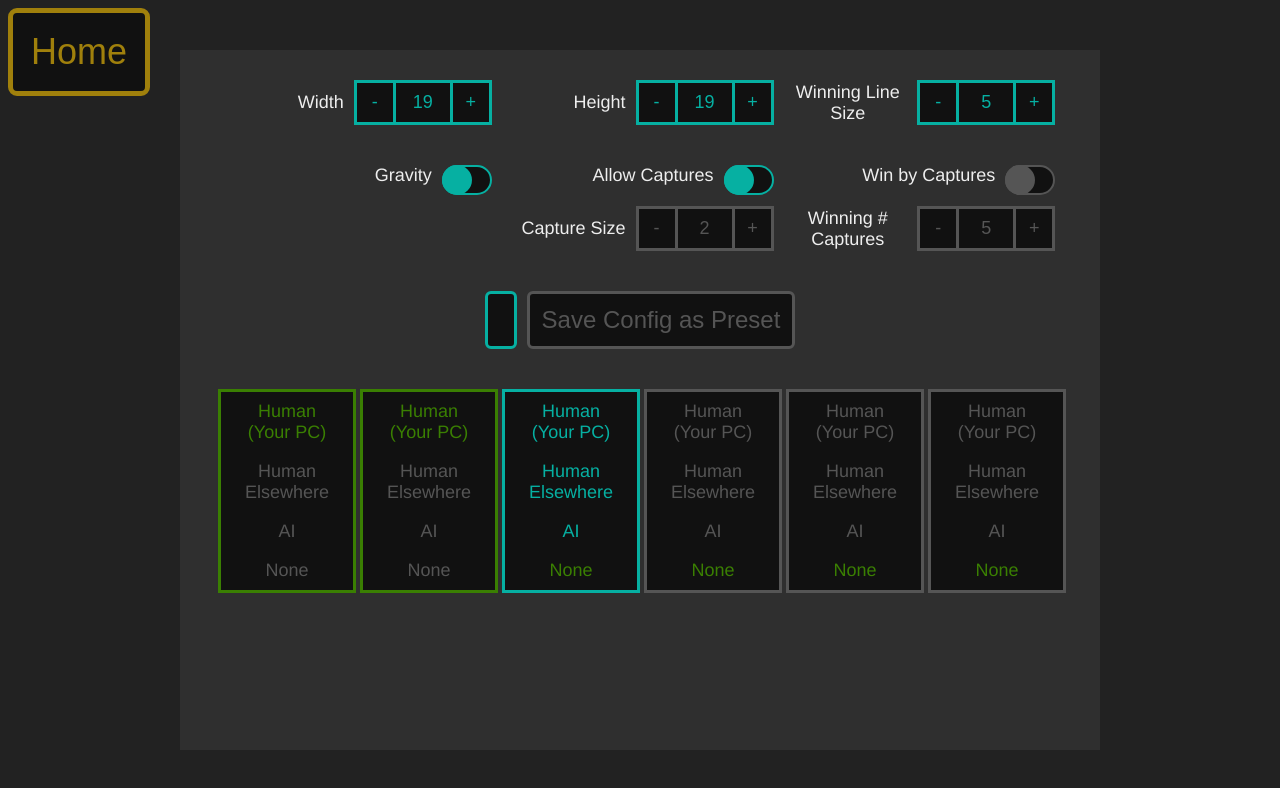
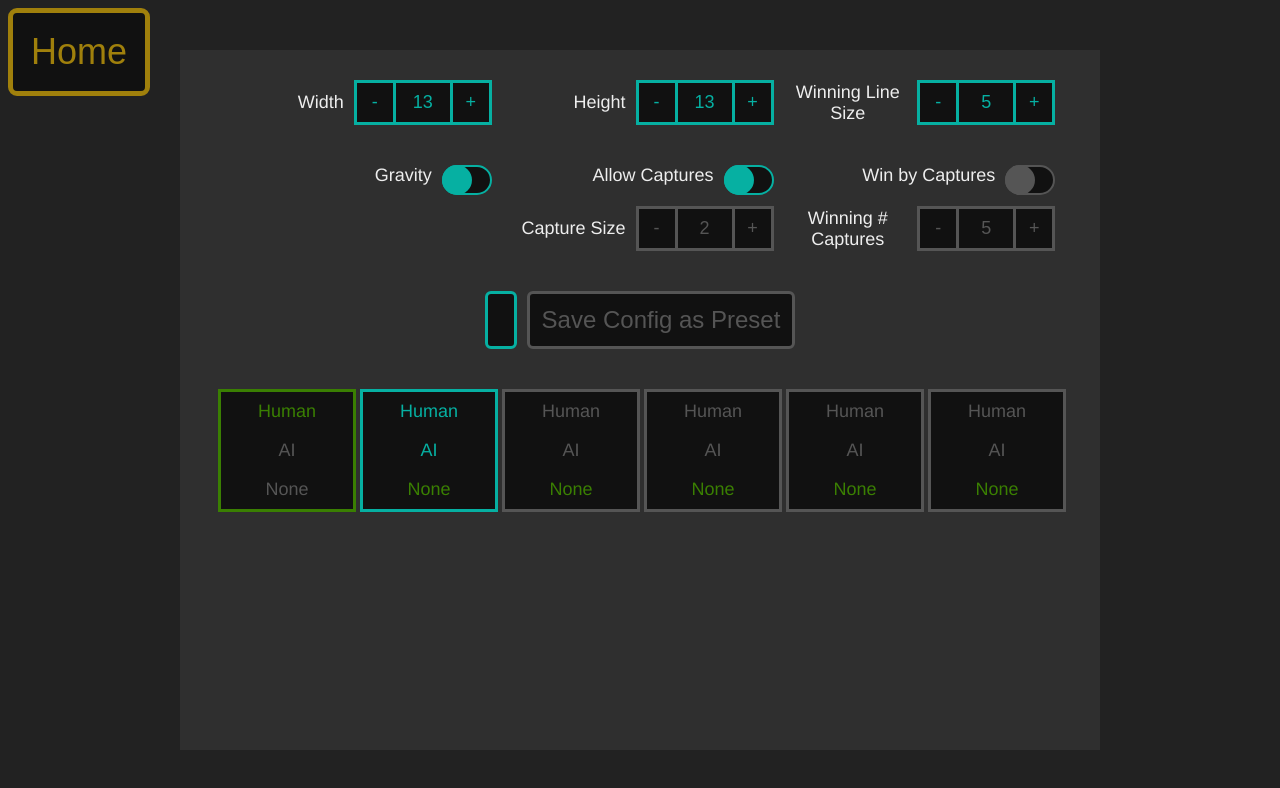
Before and after one commit to JustusHibshman/line-games, an Angular app in the folder client/: page /host in a window 1280 px wide. Shown: the top 788 px of the page. Built offline with nearby package versions, Linux system fonts and the light colour scheme.

Commit message:
Moved player types to enum and shifted to only three player types -- machine use will be set when joining game

```diff
--- a/client/src/app/components/player-type-selector/player-type-selector.component.html
+++ b/client/src/app/components/player-type-selector/player-type-selector.component.html
@@ -1,22 +1,20 @@
-<div class="{{ borderClass() }}">
+<div [class]="borderClass()">
     <div>
-        <input type="radio" id="localHuman {{ formID() }}"   [name]="formID()"
-            (change)="setValue(0)" [checked]="choice() == 0" [disabled]="disable()" >
-        <label for="localHuman {{ formID() }}" class="{{ lhc() }}" >Human<br/>(Your PC)</label>
+        <input type="radio" id="human {{ formID() }}" [name]="formID()"
+            (change)="setValue(PlayerTypes.Human)" [checked]="choice() == PlayerTypes.Human"
+            [disabled]="disable()" >
+        <label for="human {{ formID() }}" [class]="hc()" >Human</label>
     </div>
     <div>
-        <input type="radio" id="distantHuman {{ formID() }}" [name]="formID()"
-            (change)="setValue(1)" [checked]="choice() == 1" [disabled]="disable()" >
-        <label for="distantHuman {{ formID() }}" class="{{ dhc() }}" >Human Elsewhere</label>
+        <input type="radio" id="ai {{ formID() }}"    [name]="formID()"
+            (change)="setValue(PlayerTypes.AI)"    [checked]="choice() == PlayerTypes.AI"
+            [disabled]="disable()" >
+        <label for="ai {{ formID() }}" [class]="aic()" >AI</label>
     </div>
     <div>
-        <input type="radio" id="ai {{ formID() }}"           [name]="formID()"
-            (change)="setValue(2)" [checked]="choice() == 2" [disabled]="disable()" >
-        <label for="ai {{ formID() }}" class="{{ aic() }}" >AI</label>
-    </div>
-    <div>
-        <input type="radio" id="none {{ formID() }}"         [name]="formID()"
-            (change)="setValue(3)" [checked]="choice() == 3" [disabled]="disable()" >
-        <label for="none {{ formID() }}" class="{{ nc() }}" >None</label>
+        <input type="radio" id="none {{ formID() }}"  [name]="formID()"
+            (change)="setValue(PlayerTypes.None)"  [checked]="choice() == PlayerTypes.None"
+            [disabled]="disable()" >
+        <label for="none {{ formID() }}" [class]="nc()" >None</label>
     </div>
 </div>
--- a/client/src/app/components/player-type-selector/player-type-selector.component.ts
+++ b/client/src/app/components/player-type-selector/player-type-selector.component.ts
@@ -1,4 +1,5 @@
 import { Component, computed, input, model } from '@angular/core';
+import { PlayerType } from '@local-types/player-type.type';
 
 @Component({
   selector: 'app-player-type-selector',
@@ -8,20 +9,23 @@ import { Component, computed, input, model } from '@angular/core';
 })
 export class PlayerTypeSelectorComponent {
 
-    choice  = model<number>();
+    public PlayerTypes = PlayerType;
+
+    choice  = model.required<PlayerType>();
     disable = input<boolean>(false);
     formID  = input.required<string>();
 
     colorClasses = ["blueC", "grayC", "greenC", "greenC"];
-    lhc = computed(() => this.colorClasses[(+ (this.choice() == 0)) * 2 + (+ this.disable())]);
-    dhc = computed(() => this.colorClasses[(+ (this.choice() == 1)) * 2 + (+ this.disable())]);
-    aic = computed(() => this.colorClasses[(+ (this.choice() == 2)) * 2 + (+ this.disable())]);
-    nc  = computed(() => this.colorClasses[(+ (this.choice() == 3)) * 2 + (+ this.disable())]);
-    borderClass =
-          computed(() => this.colorClasses[(+ (this.choice() != 3)) * 2 + (+ this.disable())]);
+    hc  = computed(() => this.colorClasses[
+            (+ (this.choice() == PlayerType.Human)) * 2 + (+ this.disable())]);
+    aic = computed(() => this.colorClasses[
+            (+ (this.choice() == PlayerType.AI)) * 2    + (+ this.disable())]);
+    nc  = computed(() => this.colorClasses[
+            (+ (this.choice() == PlayerType.None)) * 2  + (+ this.disable())]);
+    borderClass = computed(() => this.colorClasses[
+            (+ (this.choice() != PlayerType.None)) * 2  + (+ this.disable())]);
 
-    setValue(n: number): void {
-        console.log(this.lhc);
-        this.choice.set(n);
+    setValue(t: PlayerType): void {
+        this.choice.set(t);
     }
 }
--- a/client/src/app/host/host.component.ts
+++ b/client/src/app/host/host.component.ts
@@ -5,6 +5,8 @@ import { NavButtonComponent } from '@local-components/nav-button/nav-button.comp
 import { PlayerTypeSelectorComponent } from '@local-components/player-type-selector/player-type-selector.component';
 import { TextBoxComponent } from '@local-components/text-box/text-box.component';
 import { ToggleSwitchComponent } from '@local-components/toggle-switch/toggle-switch.component';
+
+import { PlayerType } from '@local-types/player-type.type';
 
 @Component({
   selector: 'app-host',
@@ -14,8 +16,9 @@ import { ToggleSwitchComponent } from '@local-components/toggle-switch/toggle-sw
   styleUrl: './host.component.scss'
 })
 export class HostComponent {
-    width    = signal<number>(19);
-    height   = signal<number>(19);
+
+    width    = signal<number>(13);
+    height   = signal<number>(13);
     lineSize: number = 5;
     boardMin = computed(() => Math.min(this.width(), this.height()));
 
@@ -28,13 +31,19 @@ export class HostComponent {
 
     configName = signal<string>("");
 
-    playerTypes = [signal<number>(0), signal<number>(0), signal<number>(3),
-                   signal<number>(3), signal<number>(3), signal<number>(3)];
-    ptDisabled  = [signal<boolean>(true), signal<boolean>(true),
-                   computed(() => this.playerTypes[1]() == 3 || this.playerTypes[3]() != 3),
-                   computed(() => this.playerTypes[2]() == 3 || this.playerTypes[4]() != 3),
-                   computed(() => this.playerTypes[3]() == 3 || this.playerTypes[5]() != 3),
-                   computed(() => this.playerTypes[4]() == 3)]
+    playerTypes = [signal<PlayerType>(PlayerType.Human), signal<PlayerType>(PlayerType.None),
+                   signal<PlayerType>(PlayerType.None),  signal<PlayerType>(PlayerType.None),
+                   signal<PlayerType>(PlayerType.None),  signal<PlayerType>(PlayerType.None)];
+    ptDisabled  = [signal<boolean>(true),
+                   computed(() => this.playerTypes[0]() == PlayerType.None ||
+                                    this.playerTypes[2]() != PlayerType.None),
+                   computed(() => this.playerTypes[1]() == PlayerType.None ||
+                                    this.playerTypes[3]() != PlayerType.None),
+                   computed(() => this.playerTypes[2]() == PlayerType.None ||
+                                    this.playerTypes[4]() != PlayerType.None),
+                   computed(() => this.playerTypes[3]() == PlayerType.None ||
+                                    this.playerTypes[5]() != PlayerType.None),
+                   computed(() => this.playerTypes[4]() == PlayerType.None)]
 
     saveConfigAsPreset(): void {
         console.log("Save Button Pressed");
--- /dev/null
+++ b/client/src/app/model/player-type.type.ts
@@ -0,0 +1,5 @@
+export enum PlayerType {
+    Human,
+    AI,
+    None,
+}
--- a/client/tsconfig.json
+++ b/client/tsconfig.json
@@ -19,7 +19,8 @@
     "module": "ES2022",
     "baseUrl": ".",
     "paths": {
-        "@local-components/*": ["./src/app/components/*"]
+        "@local-components/*": ["./src/app/components/*"],
+        "@local-types/*": ["./src/app/model/*"]
     }
   },
   "angularCompilerOptions": {
```
